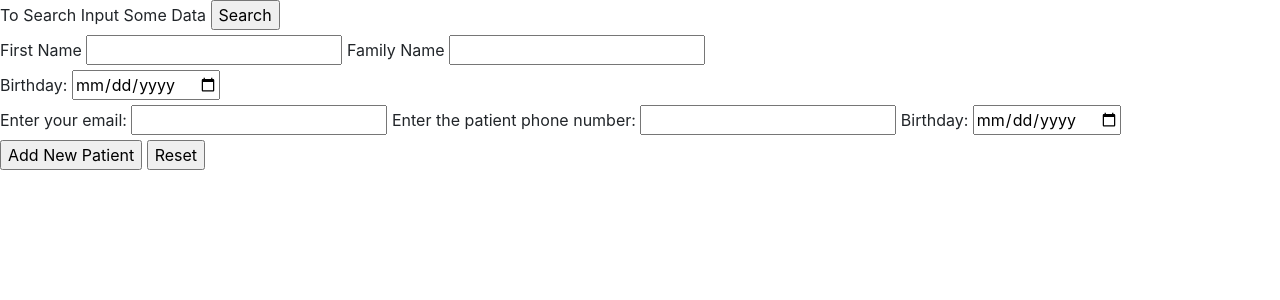
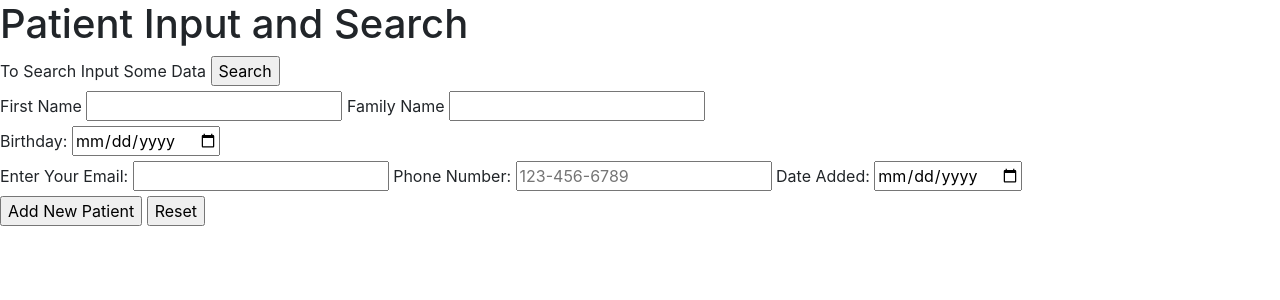
Before and after one commit to ArchDiver/FlaskAPI, a Flask app: template flask_api/templates/patients.html in a window 1280 px wide. Shown: the top 300 px of the page. Run offline with Flask 2, Linux system fonts and the light colour scheme; the template is opened without the code that fills it, so the values that code supplies are empty; parts of the project's set-up code (start-up, migrations or seed data) failed here and were passed over; some libraries are stand-ins or nearby versions.

Commit message:
patients

```diff
--- a/flask_api/templates/patients.html
+++ b/flask_api/templates/patients.html
@@ -1,7 +1,7 @@
 {% extends 'base.html' %}
 
 {% block content %}
-
+    <h1>Patient Input and Search</h1>
     <form>
         <label for="search">To Search Input Some Data</label>
             <input type="submit" id="search" value="Search"><br>
@@ -11,12 +11,12 @@
             <input type="familyName" id="familyName"><br>
         <label for="birthday">Birthday:</label>
             <input type="date" id="birthday" name="birthday"><br>
-        <label for="email">Enter your email:</label>
+        <label for="email">Enter Your Email:</label>
             <input type="email" id="email" name="email">
-        <label for="phone">Enter the patient phone number:</label>
-            <input type="tel" id="phone" name="phone" pattern="[0-9]{3}-[0-9]{2}-[0-9]{3}">
+        <label for="phone">Phone Number:</label>
+            <input type="tel" id="phone" name="phone" placeholder="123-456-6789" pattern="[0-9]{3}-[0-9]{3}-[0-9]{4}">
 
-        <label for="dateAdded">Birthday:</label>
+        <label for="dateAdded">Date Added:</label>
             <input type="date" id="dateAdded" name="dataAdded">
         <br>
         <input type="submit" value="Add New Patient">
```
